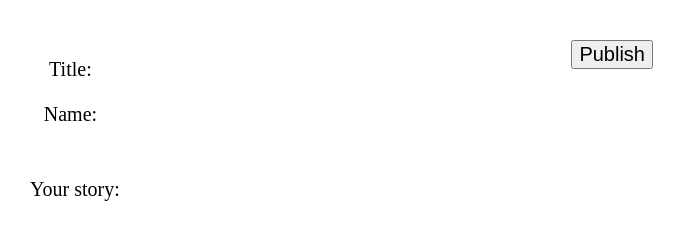
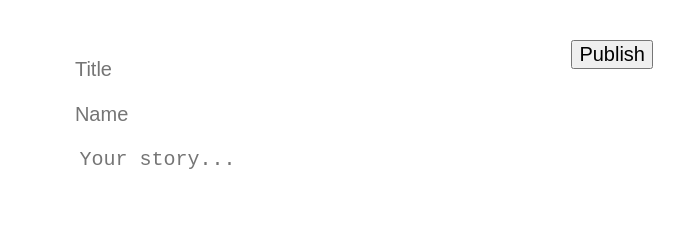
Before and after one commit to edisemin/LAP2CodeChallenge, a website: page client/public/index.html in a window 1280 px wide. Shown: the whole page, without its empty margins (243-927 px from the left). Drawn offline with Linux system fonts and the light colour scheme; no server answers.

Commit message:
Add placeholders

```diff
--- a/client/public/index.html
+++ b/client/public/index.html
@@ -12,21 +12,34 @@
     <main>
       <form id="post-form">
         <fieldset>
-          <label for="title">Title:</label>
-          <input type="text" required id="title" name="title" />
+          <input
+            type="text"
+            required
+            id="title"
+            name="title"
+            placeholder="Title"
+          />
         </fieldset>
         <fieldset>
-          <label for="name">Name:</label>
-          <input type="text" required id="name" name="name" />
+          <input
+            type="text"
+            required
+            id="name"
+            name="name"
+            placeholder="Name"
+          />
         </fieldset>
         <fieldset>
-          <label for="title">Your story:</label>
-          <textarea required id="text" name="text"></textarea>
+          <textarea
+            required
+            id="text"
+            name="text"
+            placeholder="Your story..."
+          ></textarea>
         </fieldset>
         <input class="button" type="submit" value="Publish" />
       </form>
 
-      <br />
       <container> </container>
     </main>
   </body>
```
Also changed, not shown: client/public/package.json (deleted, +0 -8 lines), 1 other file.
